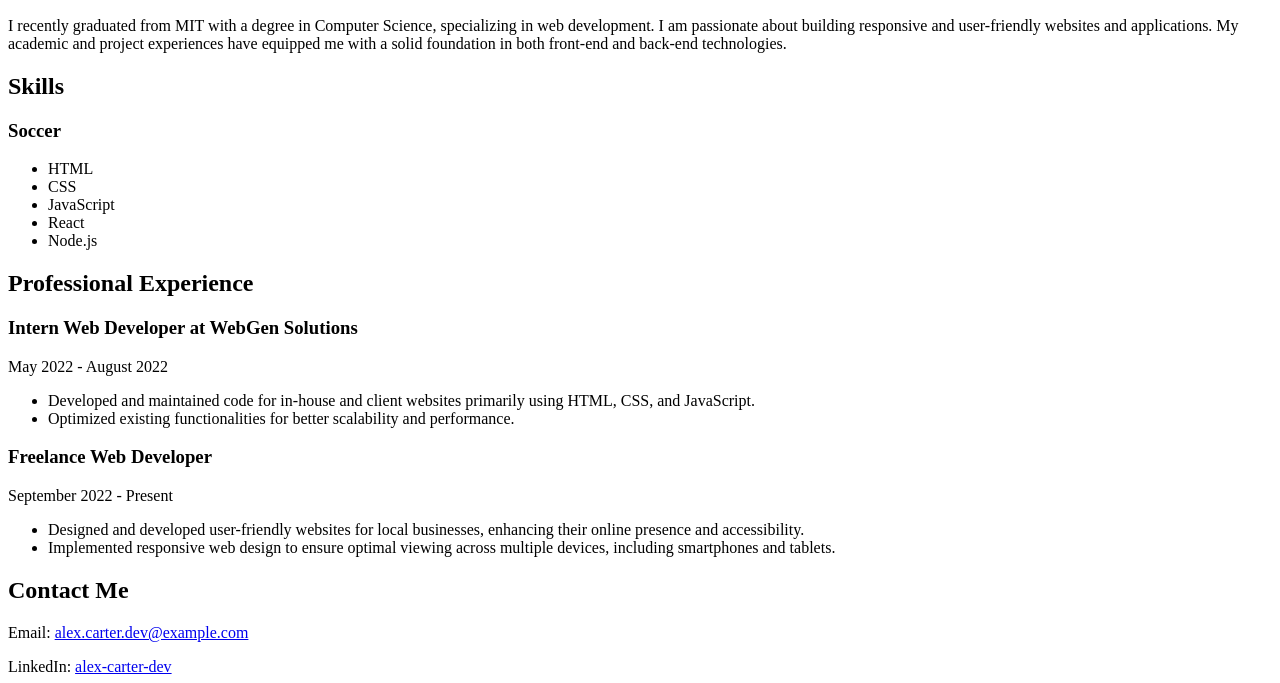
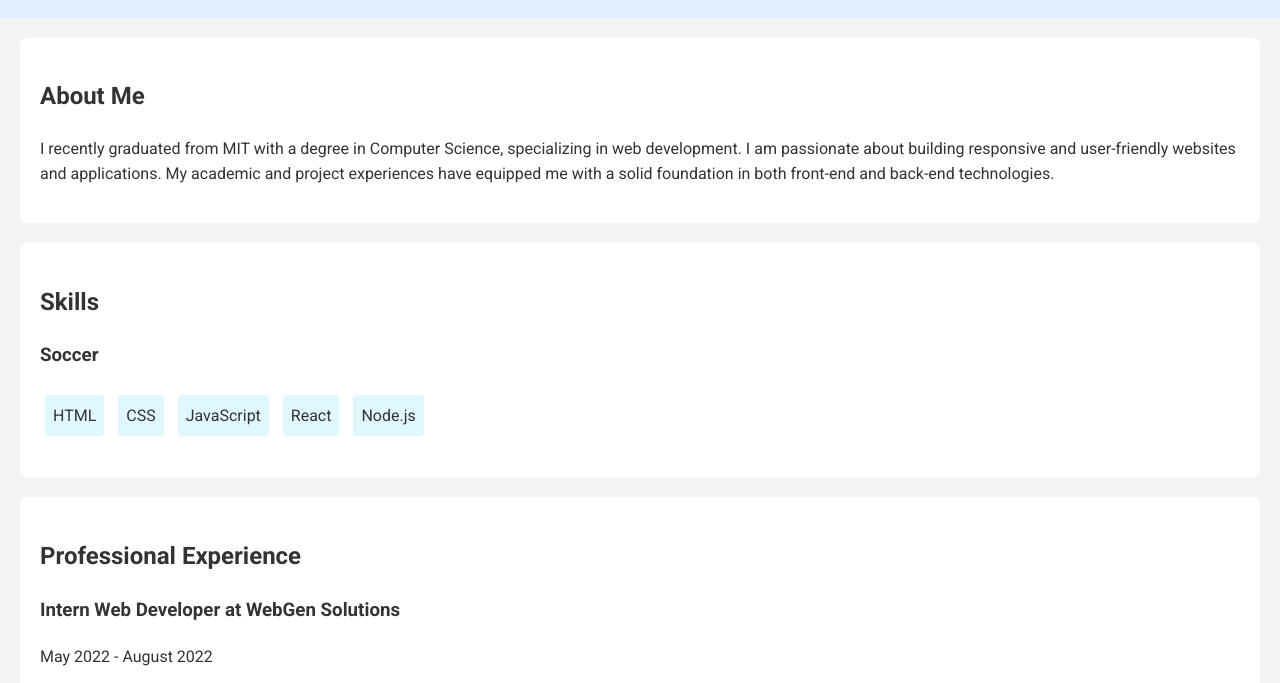
Before and after one commit to Gheg259/FirstRepository, a plain HTML site: page index.html in a window 1280 px wide. Shown: the part 174-857 px from the top of the page. Drawn offline with Linux system fonts and the light colour scheme.

Commit message:
git/commit_editmsg styles.css

```diff
--- a/styles.css
+++ b/styles.css
@@ -1,56 +1,66 @@
-<!DOCTYPE html>
-<html lang="en">
-<head>
-  <meta charset="UTF-8">
-  <meta name="viewport" content="width=device-width, initial-scale=1.0">
-  <title>Alex Carter's Bio</title>
-  <link href="https://fonts.googleapis.com/css2?family=Roboto:wght@400;700&display=swap" rel="stylesheet">
-  <link rel="stylesheet" href="styles.css">
-</head>
-<body>
-  <header>
-      <img src="alex-carter.jpg" alt="Alex Carter">
-      <!-- <a href="https://www.freepik.com/free-photo/young-male-posing-isolated-against-blank-studio-wall_10110817.htm#query=male%20headshot&position=1&from_view=keyword&track=ais&uuid=43edf3b5-1fff-4353-a9d7-bbe75f59e87b">Image by wayhomestudio</a> on Freepik -->
-      <h1>Alex Carter</h1>
-      <p>Junior Web Developer</p>
-  </header>
-  <section id="about">
-      <h2>About Me</h2>
-      <p>I recently graduated from MIT with a degree in Computer Science, specializing in web development. I am passionate about building responsive and user-friendly websites and applications. My academic and project experiences have equipped me with a solid foundation in both front-end and back-end technologies.</p>
-  </section>
-  <section id="skills">
-      <h2>Skills</h2>
-      <ul>
-          <li>HTML</li>
-          <li>CSS</li>
-          <li>JavaScript</li>
-          <li>React</li>
-          <li>Node.js</li>
-      </ul>
-  </section>
-  <section id="experience">
-      <h2>Professional Experience</h2>
-      <article>
-          <h3>Intern Web Developer at WebGen Solutions</h3>
-          <p>May 2022 - August 2022</p>
-          <ul>
-              <li>Developed and maintained code for in-house and client websites primarily using HTML, CSS, and JavaScript.</li>
-              <li>Optimized existing functionalities for better scalability and performance.</li>
-          </ul>
-      </article>
-      <article>
-          <h3>Freelance Web Developer</h3>
-          <p>September 2022 - Present</p>
-          <ul>
-              <li>Designed and developed user-friendly websites for local businesses, enhancing their online presence and accessibility.</li>
-              <li>Implemented responsive web design to ensure optimal viewing across multiple devices, including smartphones and tablets.</li>
-          </ul>
-      </article>
-  </section>
-  <footer>
-      <h2>Contact Me</h2>
-      <p>Email: <a href="mailto:alex.carter.dev@example.com">alex.carter.dev@example.com</a></p>
-      <p>LinkedIn: <a href="https://www.linkedin.com/in/alex-carter-dev" target="_blank">alex-carter-dev</a></p>
-  </footer>
-</body>
-</html>
+body {
+  font-family: 'Roboto', sans-serif;
+  line-height: 1.6;
+  margin: 0;
+  padding: 0;
+  color: #333;
+  background-color: #f4f4f4;
+}
+
+header {
+  background-color: #e0f0ff;
+  text-align: center;
+  padding: 20px;
+}
+
+header img {
+  width: 120px;
+  height: 120px;
+  border-radius: 50%;
+}
+
+header h1 {
+  margin: 10px 0;
+  color: #333;
+}
+
+header p {
+  color: #555;
+  font-size: 18px;
+}
+
+section {
+  background-color: #ffffff;
+  padding: 20px;
+  margin: 20px;
+  border-radius: 8px;
+}
+
+#skills ul {
+  list-style-type: none;
+  padding: 0;
+}
+
+#skills li {
+  background-color: #e0f7ff;
+  padding: 8px;
+  margin: 5px;
+  display: inline-block;
+  border-radius: 4px;
+}
+
+footer {
+  background-color: #ddefff;
+  text-align: center;
+  padding: 20px;
+  font-size: 16px;
+}
+
+footer a {
+  color: #0066cc;
+  text-decoration: none;
+}
+
+footer a:hover {
+  text-decoration: underline;
+}
```
